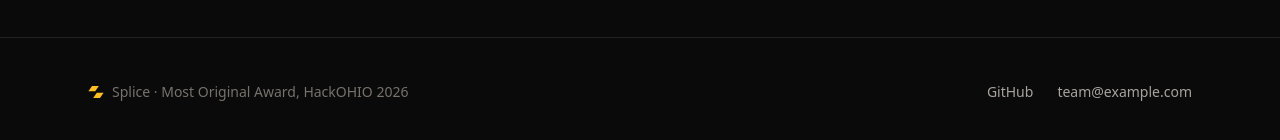
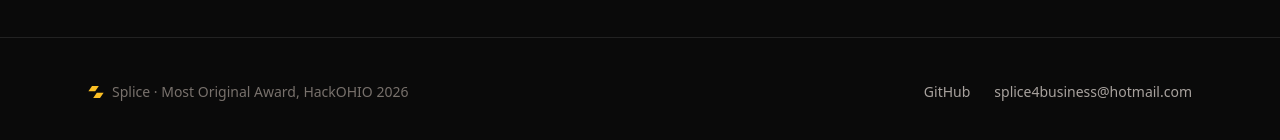
Before and after one commit to OSU-Hackathon-Team/ContructIO_Website, a React (Vite) app: page / in a window 1280 px wide. Shown: the part 10030-10170 px from the top of the page. Built offline with nearby package versions, Linux system fonts and the light colour scheme.

Commit message:
updated contact email

```diff
--- a/src/content.ts
+++ b/src/content.ts
@@ -11,8 +11,8 @@ export const site = {
   tagline: "Rebuild any app's features from its real behavior, verified against the original.",
   summary:
     "Pick features from existing software. Splice traces how they really work, writes a requirements spec checked against the original program, then has AI implement a clean version that must pass those same checks.",
-  repoUrl: "https://github.com/OSU-Hackathon-Team/HackOHIO_2026", // TODO: your repo
-  contactEmail: "team@example.com", // TODO
+  repoUrl: "https://github.com/OSU-Hackathon-Team/HackOHIO_2026",
+  contactEmail: "splice4business@hotmail.com",
 };
 
 export const problems: { icon: LucideIcon; title: string; body: string }[] = [
```
